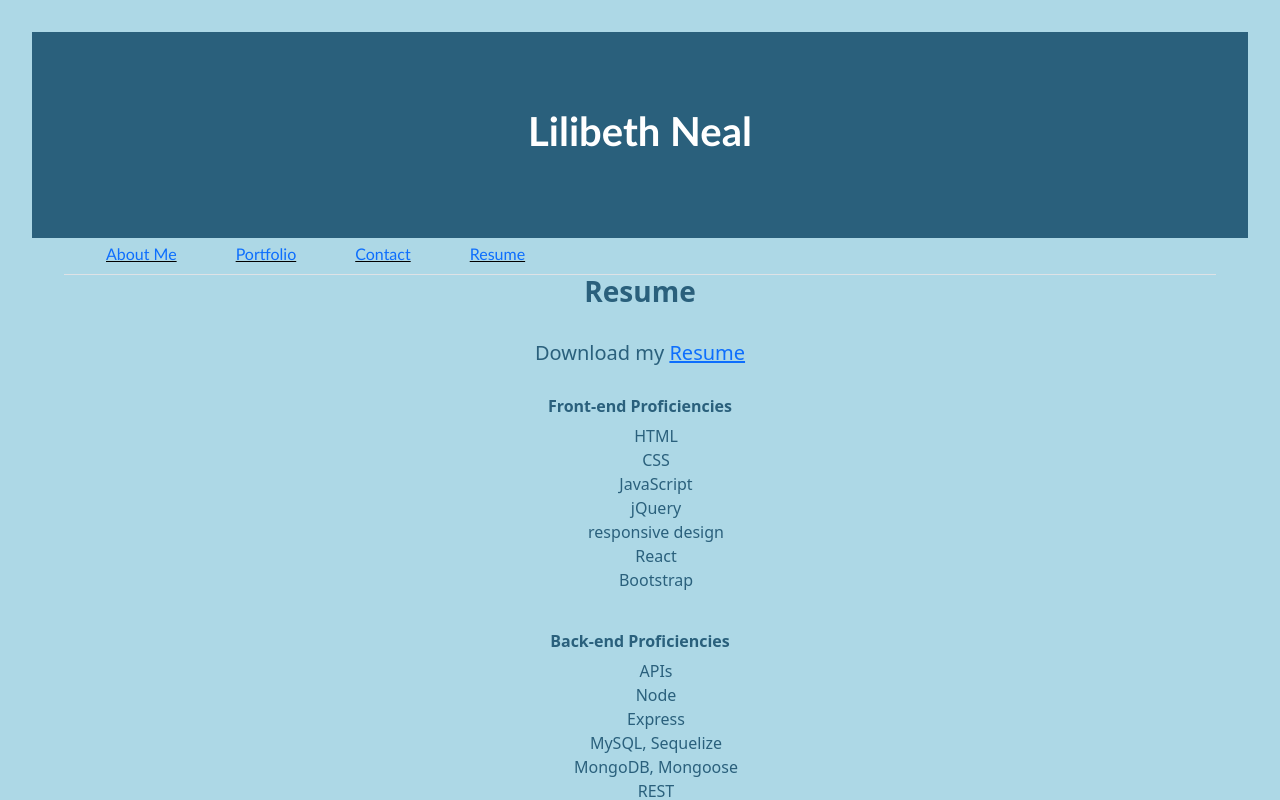
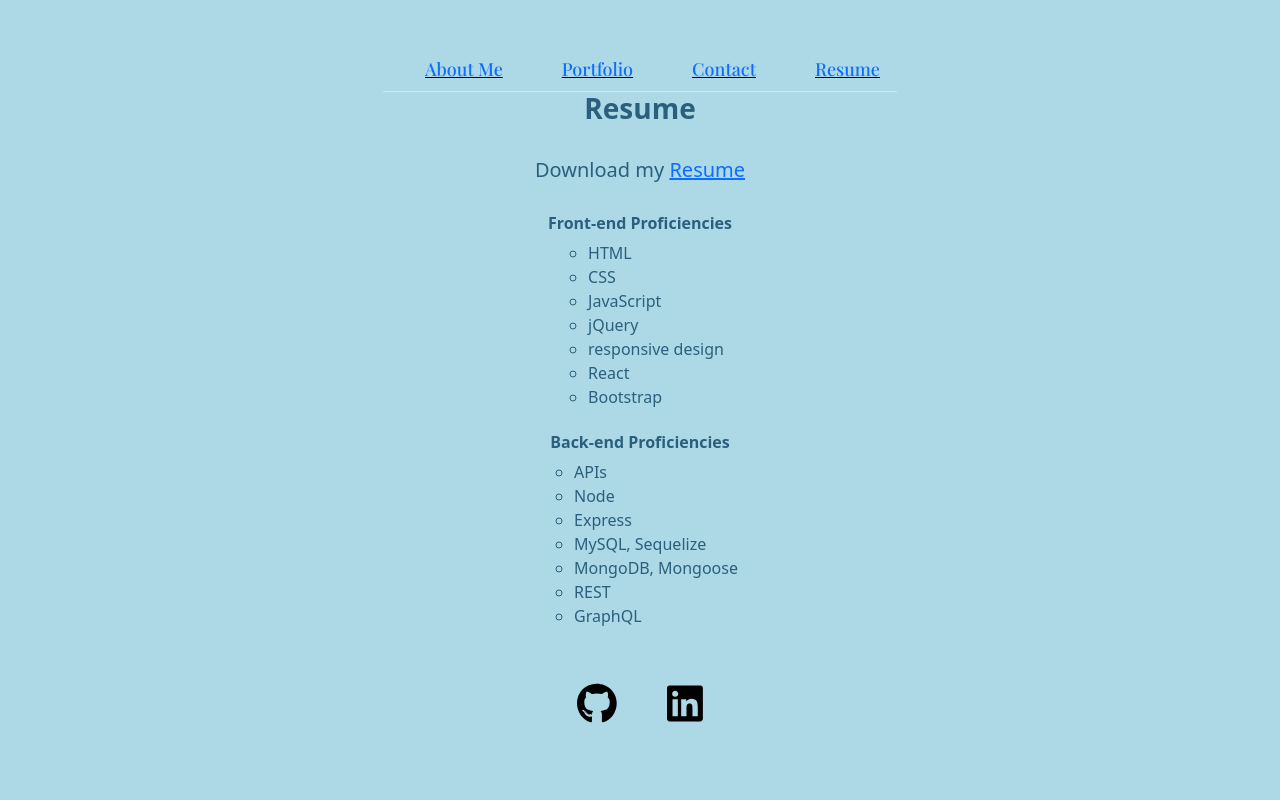
Before and after one commit to lilym036/final-portfolio, a React (Vite) app: page /Resume in a window 1280 px wide. Shown: the top 800 px of the page. Built offline with nearby package versions, Linux system fonts and the light colour scheme.

Commit message:
made some changes to navbar

```diff
--- a/index.html
+++ b/index.html
@@ -4,6 +4,10 @@
     <meta charset="UTF-8" />
     <link rel="icon" type="image/svg+xml" href="/vite.svg" />
     <meta name="viewport" content="width=device-width, initial-scale=1.0" />
+    <link rel="preconnect" href="https://fonts.googleapis.com">
+<link rel="preconnect" href="https://fonts.gstatic.com" crossorigin>
+<link href="https://fonts.googleapis.com/css2?family=Lora&family=Playfair+Display:wght@500&display=swap" rel="stylesheet">
+
     <title>Portfolio</title>
   </head>
   <body>
--- a/src/App.css
+++ b/src/App.css
@@ -15,25 +15,28 @@ header {
 
 }
 
-header h1 {
+/* header h1 {
   display: inline-block;
   font-size: 30px;
   color: white;
-}
+} */
 
 nav {
   padding-top: 15px;
   margin-right: 20px;
   float: right;
-  font-family: 'Trebuchet MS', 'Lucida Sans Unicode', 'Lucida Grande', 'Lucida Sans', Arial, sans-serif;
+  /* font-family: 'Trebuchet MS', 'Lucida Sans Unicode', 'Lucida Grande', 'Lucida Sans', Arial, sans-serif; */
   font-size: 20px;
   grid-column: 1;
   grid-row: 1;
+  background-color: lightblue;
+  display: flex;
+  flex-wrap: wrap;
+  justify-content: space-evenly;
 }
 
 nav ul {
   list-style-type: none;
-  font-size: 16px;
 
 }
 
@@ -43,6 +46,9 @@ nav ul li {
   text-decoration: underline;
   color: black;
   cursor: pointer;
+  font-family: 'Lora', serif;
+  font-family: 'Playfair Display', serif;
+  font-size: 18px;
 
 }
 
@@ -186,4 +192,24 @@ footer {
 
 .aboutInfo {
   font-size: 35px;
+  font-family: 'Lora', serif;
+  font-family: 'Playfair Display', serif;
+
 }
+
+.frontBack {
+  display: flex;
+  flex-direction: column;
+}
+
+.resList {
+  list-style-type: circle;
+  display: flex;
+  flex-direction: column;
+  align-items: baseline;
+  margin: auto;
+}
+
+nav a:visited, .ending a:link, .ending a:visited {
+  color: black;
+}
--- a/src/App.jsx
+++ b/src/App.jsx
@@ -1,14 +1,15 @@
 import { Outlet } from 'react-router-dom';
-import Header from './components/Header'
+// import Header from './components/Header'
 // import Nav from './components/NavTabs';
 import Footer from './components/Footer'
 import './App.css'
+import NavTabs from './components/NavTabs';
 
 function App() {
   // The Outlet component will conditionally swap between the different pages according to the URL
   return (
     <>
-      <Header />
+      <NavTabs />
       <main>
         <Outlet />
       </main>
--- a/src/components/Header.jsx
+++ b/src/components/Header.jsx
@@ -1,17 +1,17 @@
-import NavTabs from "./NavTabs";
+// import NavTabs from "./NavTabs";
 
 // nav included in header
-function Header(){
-return (
-    <div>
-    <header>
-    <h1 className="intro">Lilibeth Neal</h1>
-    <NavTabs/>
-    </header>
-</div>
+// function Header(){
+// return (
+//     <div>
+//     <header>
+//     <h1 className="intro">Lilibeth Neal</h1>
+//     <NavTabs/>
+//     </header>
+// </div>
 
-);
+// );
 
-}
+// }
 
-export default Header;
+// export default Header;
--- a/src/index.css
+++ b/src/index.css
@@ -37,7 +37,7 @@
 
   button {
     border-radius: 8px;
-    /* border: 1px solid transparent; */
+    border: 1px solid transparent;
     padding: 0.6em 1.2em;
     font-size: 1em;
     font-weight: 500;
--- a/src/pages/About.jsx
+++ b/src/pages/About.jsx
@@ -17,6 +17,7 @@ export default function About() {
           Behavior. I then attended Texas State University, where I obtained my masters degreee in school
           psychology. I have been a school psychologist for the past 4 years. However, I am beyond excited and ready to pursue
           a career in web development. </p>
+          <p className="paragraph">This September 2023, I graduated with a Full Stack Web Development Certificate from Southern Methodist University(SMU). During my time at SMU, I learned various front end and back end technologies. Please visit the 'Resume' tab in the navigation bar to get additional information on specific technologies learned. My GitHub and LinkedIn profiles are linked in the footer if you would like to view some of my work. Also please feel free to reach out if you have any questions.</p>
       </div>
     </div>
   );
--- a/src/pages/Resume.jsx
+++ b/src/pages/Resume.jsx
@@ -4,10 +4,11 @@ export default function Resume() {
   return (
     <div className="resContainer">
       <h3 className="resTitle">Resume</h3>
-        <br/>
+      <br />
       <h5>Download my <a href={finalResume}> Resume</a></h5>
-        <br/>
-        <h6 className= "resSubTitle">Front-end Proficiencies</h6>
+      <br />
+      <div className="frontBack">
+        <h6 className="resSubTitle">Front-end Proficiencies</h6>
         <ul className="resList">
           <li>HTML</li>
           <li>CSS</li>
@@ -17,8 +18,8 @@ export default function Resume() {
           <li>React</li>
           <li>Bootstrap</li>
         </ul>
-        <br/>
-        <h6 className= "resSubTitle">Back-end Proficiencies</h6>
+        <br />
+        <h6 className="resSubTitle">Back-end Proficiencies</h6>
         <ul className="resList">
           <li>APIs</li>
           <li>Node</li>
@@ -29,5 +30,6 @@ export default function Resume() {
           <li>GraphQL</li>
         </ul>
       </div>
+    </div>
   );
 }
```
Lines whose indentation alone changed are shown as unchanged.
